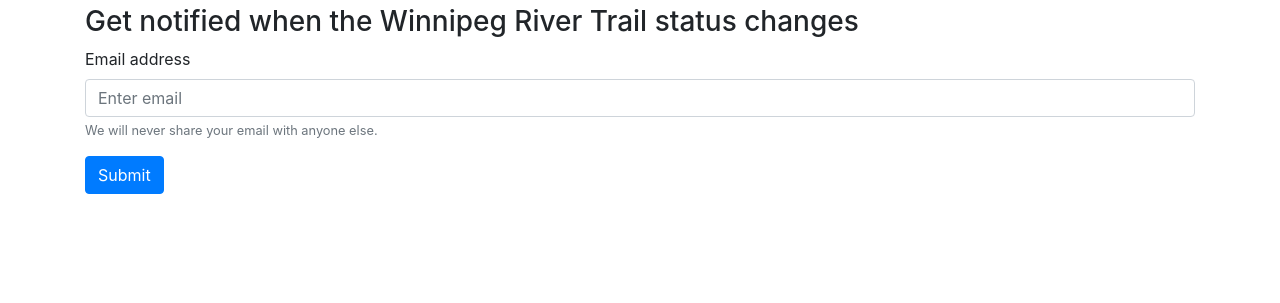
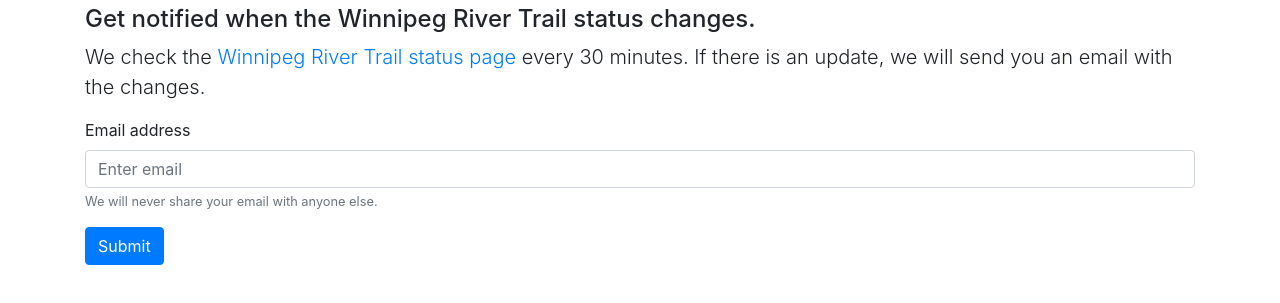
Before and after one commit to zhangyt3/river-trail-alerts, a website: page frontend/templates/index.html in a window 1280 px wide. Shown: the part 89-392 px from the top of the page. Drawn offline with nearby package versions, Linux system fonts and the light colour scheme.

Commit message:
Add description and update sizing

```diff
--- a/frontend/templates/index.html
+++ b/frontend/templates/index.html
@@ -10,12 +10,15 @@
 
 <body>
   <div class="container">
-    <h1 class="display-3">River Trail Alerts</h1>
-
-    <h3 class="display-5">
-      Get notified when the Winnipeg River Trail status changes
-    </h3>
-    <form action={{ subscribe_url }} method="POST" , target="_blank">
+    <h3 class="display-3">River Trail Alerts</h3>
+    <h4 class="display-5">
+      Get notified when the Winnipeg River Trail status changes.
+    </h4>
+    <p class="lead">
+      We check the <a href="https://www.theforks.com/events/skating-trail-and-park-conditions">Winnipeg River Trail status page</a> every 30 minutes.
+      If there is an update, we will send you an email with the changes.
+    </p>
+    <form action="{{ subscribe_url }}" method="POST" , target="_blank">
       <div class="form-group">
         <label for="exampleInputEmail">Email address</label>
         <input type="email" name="userEmail" class="form-control" id="exampleInputEmail1" aria-describedby="emailHelp"
```
Also changed, not shown: frontend/templates/subscription_return.html (+2 -2 lines).
